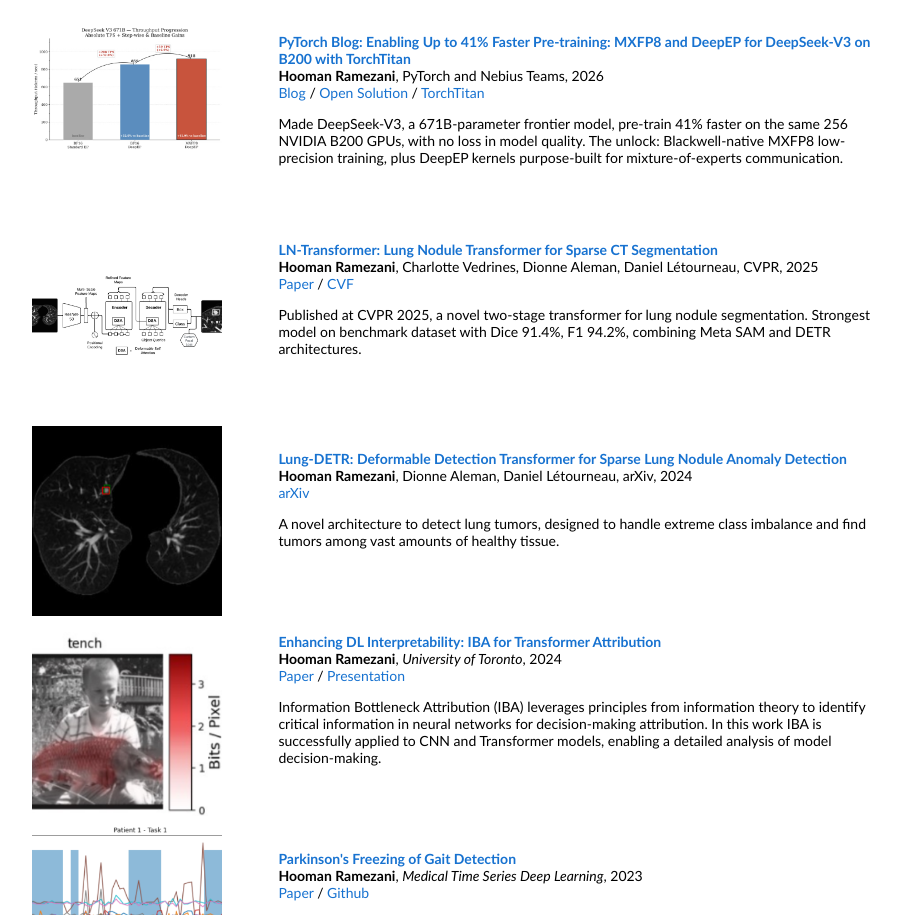
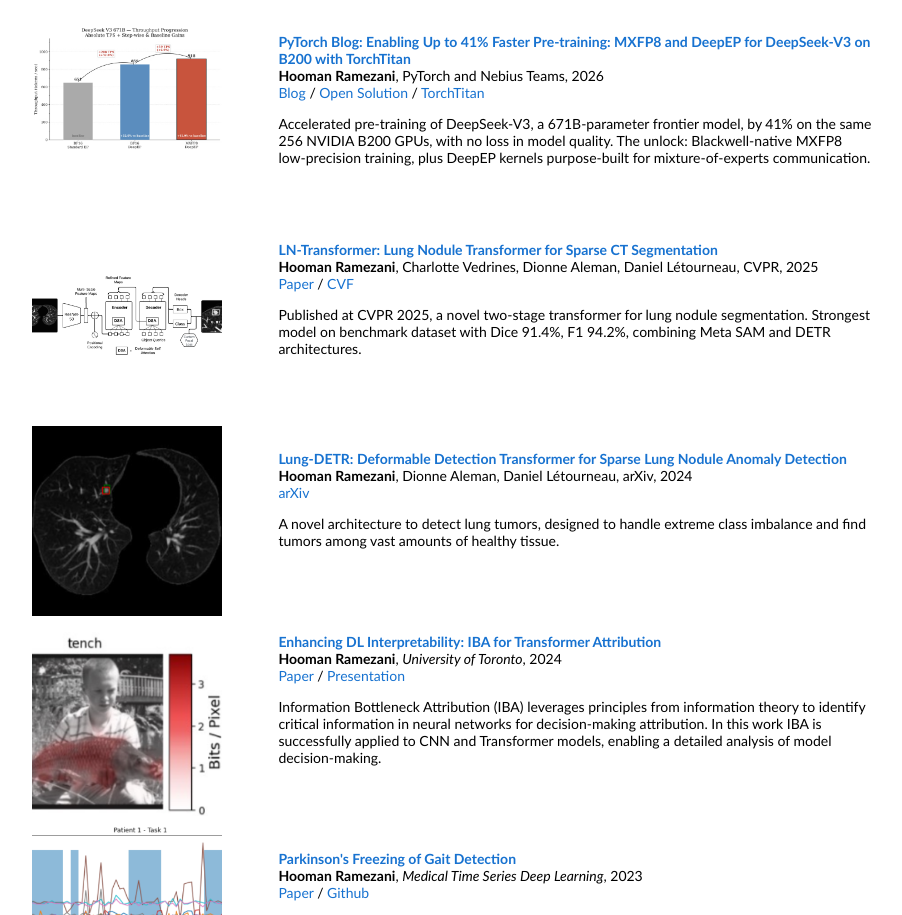
Before and after one commit to HoomanRamezani/hoomanramezani.github.io, a plain HTML site: page index.html in a window 1280 px wide. Shown: the part 1007-1922 px from the top of the page, without its empty margins (188-1090 px from the left). Drawn offline with Linux system fonts and the light colour scheme.

Commit message:
Reword PyTorch entry lead
Co-Authored-By: Claude Opus 5.5 <noreply@anthropic.com>

```diff
--- a/index.html
+++ b/index.html
@@ -126,7 +126,7 @@
           <a href="https://github.com/nebius/ml-cookbook/tree/main/pytorch-dsv3-mxfp8" target="_blank">Open Solution</a> /
           <a href="https://github.com/pytorch/torchtitan" target="_blank">TorchTitan</a>
           <p>
-            Made DeepSeek-V3, a 671B-parameter frontier model, pre-train 41% faster on the same 256 NVIDIA B200 GPUs, with no loss in model quality. The unlock: Blackwell-native MXFP8 low-precision training, plus DeepEP kernels purpose-built for mixture-of-experts communication.
+            Accelerated pre-training of DeepSeek-V3, a 671B-parameter frontier model, by 41% on the same 256 NVIDIA B200 GPUs, with no loss in model quality. The unlock: Blackwell-native MXFP8 low-precision training, plus DeepEP kernels purpose-built for mixture-of-experts communication.
           </p>
         </td>
       </tr>
```
